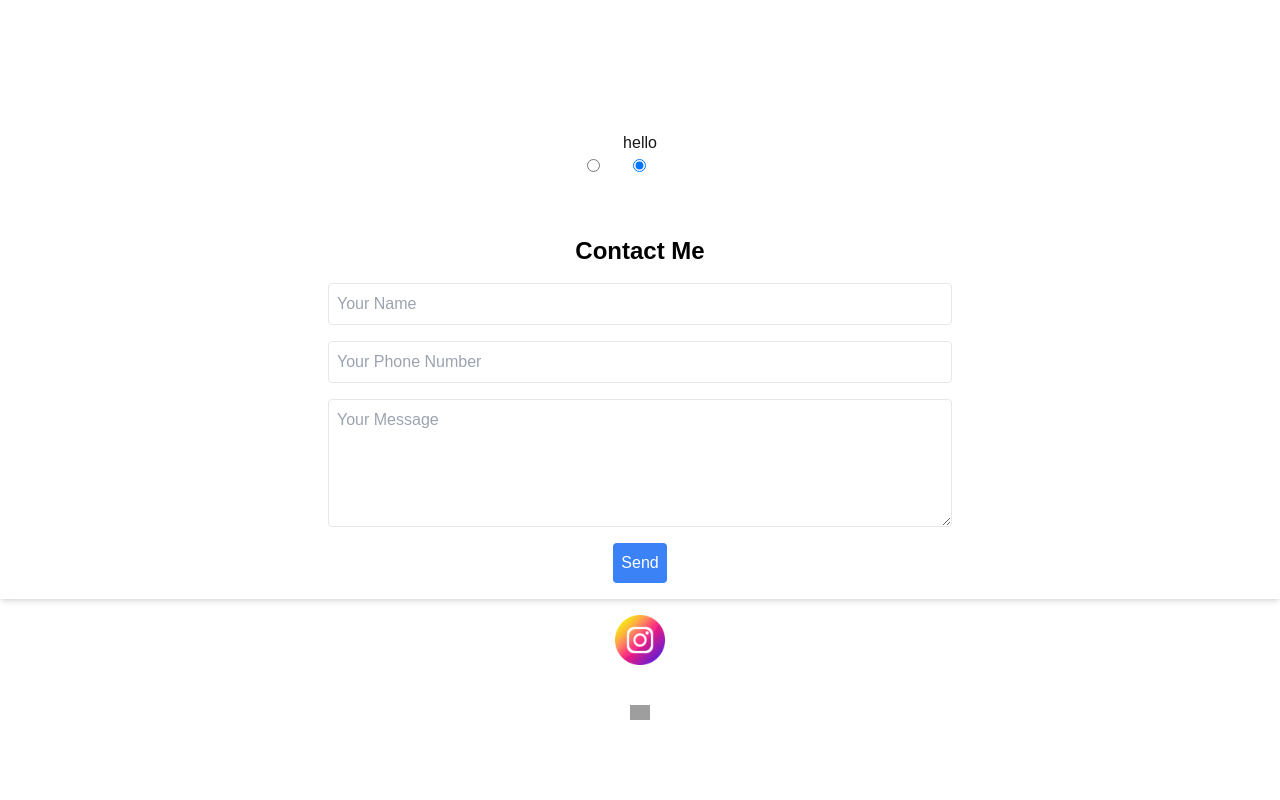
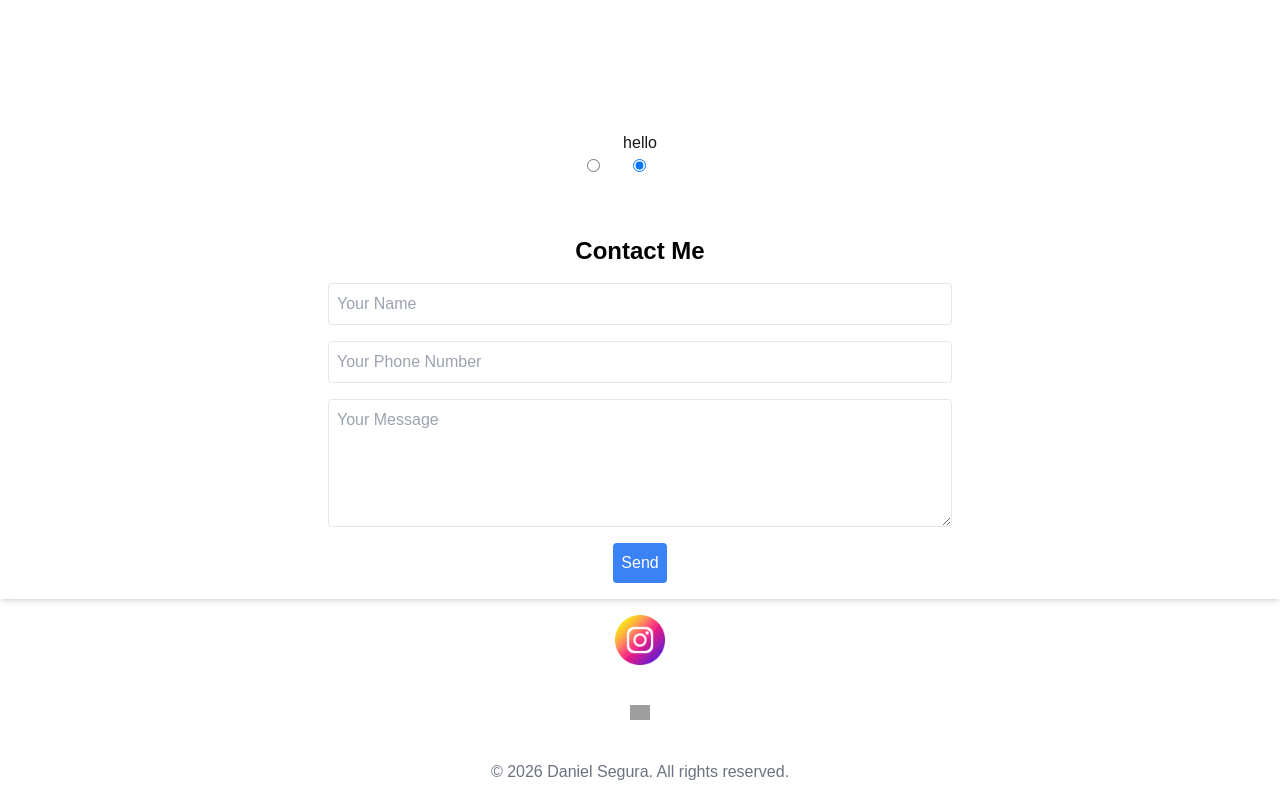
Before and after one commit to quirkyexplorer/tattoo_site, a Next.js app: page / in a window 1280 px wide. Shown: the part 957-1757 px from the top of the page. Before the commit the page ends 1693 px from the top, so only its background shows below. Built offline with nearby package versions, Linux system fonts and the light colour scheme; no server answers; grey boxes are pictures that could not be loaded; a web font is replaced by a local one.

Commit message:
adding copyright

```diff
--- a/src/app/homeSections/Footer.tsx
+++ b/src/app/homeSections/Footer.tsx
@@ -23,6 +23,8 @@ export default function Footer({instaHandle}: { instaHandle: string }) {
                 height={20}
             />
         </Link>
+
+        <div className="justify-self-end  text-gray-500">© 2026 Daniel Segura. All rights reserved. </div>
     </div>
     );
 }
```
